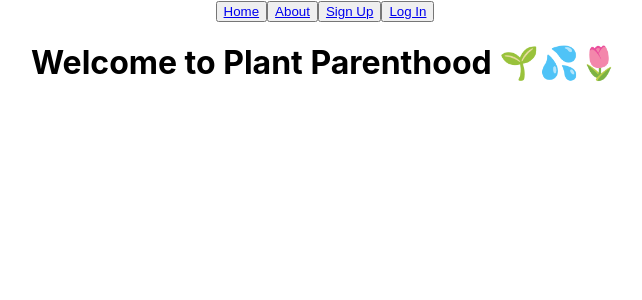
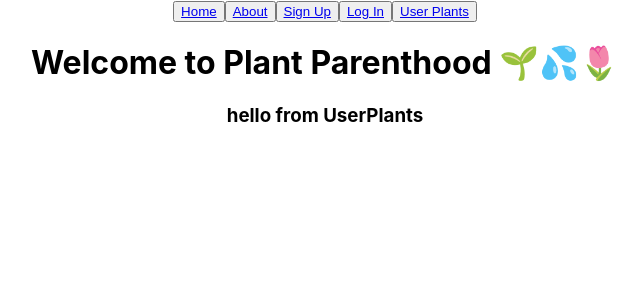
Before and after one commit to Water-My-Plants-3-PT/Front-End, a React (Create React App) app in the folder plant-parenthood/: page /user-plants in a window 1280 px wide. Shown: the top 300 px of the page, without its empty margins (315-957 px from the left). Built offline with nearby package versions, Linux system fonts and the light colour scheme.

Commit message:
new Stuff fixed

```diff
--- a/plant-parenthood/src/App.js
+++ b/plant-parenthood/src/App.js
@@ -4,9 +4,11 @@ import LogIn from "./components/logIn";
 import Home from "./components/home";
 import About from "./components/about";
 import SignUp from "./components/signUp";
+import UserPlants from "./components/userPlants";
 
 import { BrowserRouter as Router, Switch, Route, Link } from "react-router-dom";
 import './App.css';
+
 
 function App() {
   return (
@@ -26,6 +28,9 @@ function App() {
           <button>
             <Link to="/store">Log In</Link>
           </button>
+          <button>
+            <Link to="/user-plants">User Plants</Link>
+          </button>
         </nav>
           <h1>Welcome to Plant Parenthood 🌱💦🌷</h1>
         <Switch>
@@ -41,6 +46,9 @@ function App() {
           <Route exact path="/store">
             <LogIn />
           </Route>
+          <Route exact path="/user-plants">
+            <UserPlants />
+          </Route>
         </Switch>
       </Router>
     </div>
--- a/plant-parenthood/src/components/userPlants.js
+++ b/plant-parenthood/src/components/userPlants.js
@@ -0,0 +1,10 @@
+import React from "react";
+
+function UserPlants() {
+  return (
+    <div>
+      <h3>hello from UserPlants</h3>
+    </div>
+  );
+}
+export default UserPlants;
```
